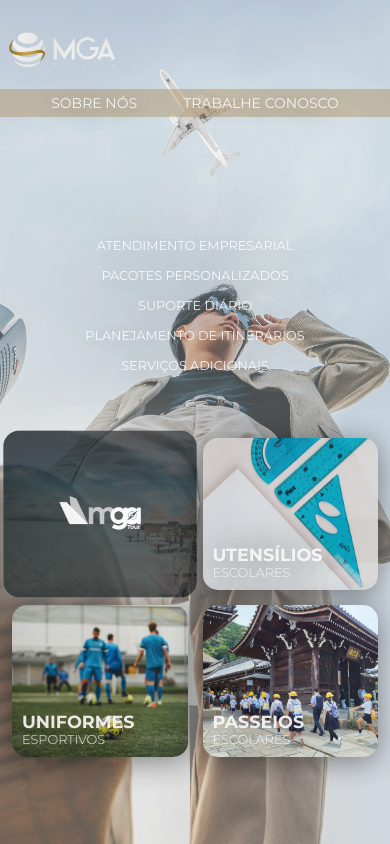
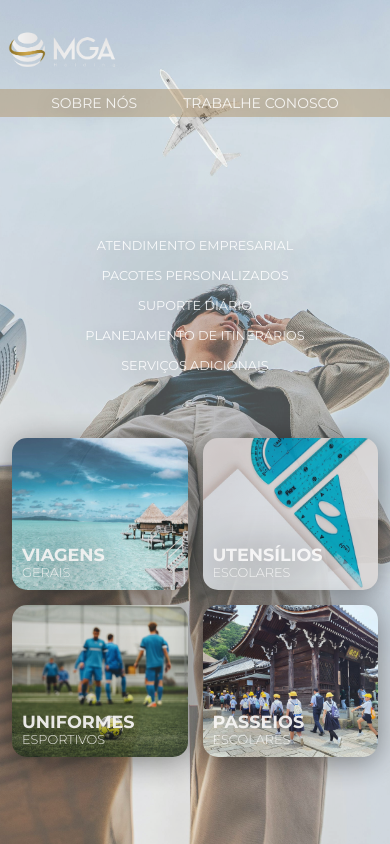
Before and after one commit to mgabrazil/mgaholdingv2, a React (Create React App) app in the folder frontend/: page / in a window 390 px wide. In both pictures the pointer is over the link 99 px from the left and 514 px from the top of the page. Built offline with nearby package versions, Linux system fonts and the light colour scheme.

Commit message:
TEST mobile responsivity

```diff
--- a/frontend/src/styles/home.css
+++ b/frontend/src/styles/home.css
@@ -158,7 +158,7 @@ h1 {
 
 }
 
-.card:hover{
+.card:active{
     & {
         scale: 1.1;
         filter: drop-shadow(0px 5px 30px rgba(255, 255, 255, 0.63));
@@ -172,16 +172,6 @@ h1 {
     & .hover {
         opacity: 100%;
     }
-}
-
-.loading-icon {
-    position: fixed;
-    height: 60dvh;
-    width: 100dvw;
-    display: flex;
-    justify-content: center;
-    align-items: center;
-    z-index: 5;
 }
 
 @keyframes showUp {
--- a/frontend/src/styles/mediaQuery-home.css
+++ b/frontend/src/styles/mediaQuery-home.css
@@ -227,7 +227,7 @@
         margin-top: 15px;
     }
     .bottom-container{
-        width: 90dvw;
+        width: fit-content;
         display: flex;
         justify-content: center;
     }
@@ -289,3 +289,26 @@
         }
     }
 }
+
+@media (hover: hover) and (pointer: fine) {
+    .card:hover {
+        scale: 1.1;
+        filter: drop-shadow(0px 5px 30px rgba(255,255,255,0.63));
+    }
+    .card:hover .title-cards {
+        display: none;
+    }
+    .card:hover .normal {
+        opacity: 50%;
+    }
+    .card:hover .hover {
+        opacity: 100%;
+    }
+}
+
+@media (hover: none) {
+    .card:hover,
+    .card:focus {
+        scale: none !important;
+    }
+}
```
